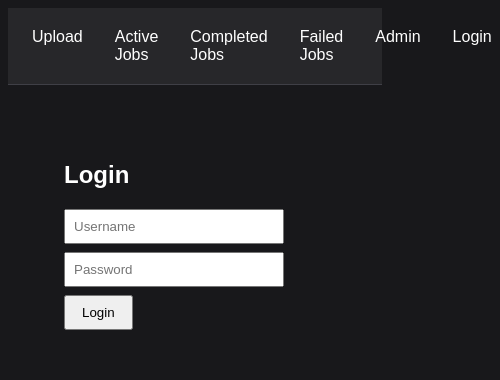
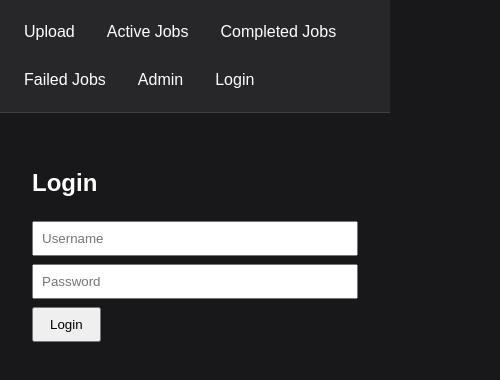
Before and after one commit to buymeagoat/whisper-transcriber, a React (Vite) app in the folder frontend/: page /login in a window 390 px wide. Shown: the top 380 px of the page, 500 px wide, since content can reach past the window. Built offline with nearby package versions, Linux system fonts and the light colour scheme; no server answers.

Commit message:
feat(frontend): add responsive styles

```diff
--- a/frontend/src/components/Layout.jsx
+++ b/frontend/src/components/Layout.jsx
@@ -20,6 +20,7 @@ export default function Layout({ children }) {
           display: "flex",
           gap: "1rem",
           borderBottom: "1px solid #3f3f46",
+          flexWrap: "wrap",
         }}
       >
         <Link to={ROUTES.UPLOAD} style={linkStyle}>
@@ -47,7 +48,7 @@ export default function Layout({ children }) {
           </Link>
         )}
       </nav>
-      <main style={{ padding: "1.5rem" }}>{children}</main>
+      <main className="page-content">{children}</main>
     </div>
   );
 }
--- a/frontend/src/components/PageContainer.jsx
+++ b/frontend/src/components/PageContainer.jsx
@@ -4,9 +4,12 @@ export default function PageContainer({ style = {}, children }) {
   const containerStyle = {
     backgroundColor: "#18181b",
     color: "white",
-    padding: "2rem",
     minHeight: "100vh",
     ...style,
   };
-  return <div style={containerStyle}>{children}</div>;
+  return (
+    <div className="page-content" style={containerStyle}>
+      {children}
+    </div>
+  );
 }
--- a/frontend/src/index.css
+++ b/frontend/src/index.css
@@ -0,0 +1,44 @@
+html {
+  box-sizing: border-box;
+  font-size: 16px;
+}
+*, *::before, *::after {
+  box-sizing: inherit;
+}
+body {
+  margin: 0;
+  font-family: sans-serif;
+  line-height: 1.5;
+  background-color: #18181b;
+  color: #fff;
+}
+
+.page-content {
+  padding: 1rem;
+}
+@media (min-width: 640px) {
+  .page-content {
+    padding: 2rem;
+  }
+}
+@media (min-width: 1024px) {
+  .page-content {
+    padding: 2rem 3rem;
+  }
+}
+
+nav {
+  flex-wrap: wrap;
+}
+
+@media (max-width: 600px) {
+  table {
+    display: block;
+    overflow-x: auto;
+    white-space: nowrap;
+  }
+}
+
+.upload-file-card {
+  flex: 1 1 260px;
+}
--- a/frontend/src/pages/ActiveJobsPage.jsx
+++ b/frontend/src/pages/ActiveJobsPage.jsx
@@ -26,7 +26,7 @@ export default function ActiveJobsPage() {
   }, []);
 
   return (
-    <div style={{ padding: "1rem" }}>
+    <div className="page-content">
       <h2 style={{ fontSize: "1.25rem", fontWeight: "bold", marginBottom: "1rem" }}>
         ⏳ Active Jobs <span style={{ fontSize: "0.875rem", color: "#a1a1aa" }}>(auto-refreshing every 30s)</span>
       </h2>
--- a/frontend/src/pages/AdminPage.jsx
+++ b/frontend/src/pages/AdminPage.jsx
@@ -163,7 +163,7 @@ useEffect(() => {
   );
 
   return (
-    <div style={{ padding: "2rem", color: "white", backgroundColor: "#18181b", minHeight: "100vh" }}>
+    <div className="page-content" style={{ color: "white", backgroundColor: "#18181b", minHeight: "100vh" }}>
       <h2 style={{ fontSize: "1.875rem", marginBottom: "1rem" }}>Admin Controls</h2>
             {/* NEW stats read-out */}
       {stats && (
--- a/frontend/src/pages/FailedJobsPage.jsx
+++ b/frontend/src/pages/FailedJobsPage.jsx
@@ -42,12 +42,10 @@ export default function FailedJobsPage() {
   }
 
   return (
-    <div style={{
-      backgroundColor: "#18181b",
-      color: "white",
-      padding: "2rem",
-      minHeight: "100vh"
-    }}>
+    <div
+      className="page-content"
+      style={{ backgroundColor: "#18181b", color: "white", minHeight: "100vh" }}
+    >
       <h2 style={{
         fontSize: "1.875rem",
         fontWeight: "bold",
--- a/frontend/src/pages/LoginPage.jsx
+++ b/frontend/src/pages/LoginPage.jsx
@@ -28,7 +28,7 @@ export default function LoginPage() {
   };
 
   return (
-    <div style={{ padding: "2rem" }}>
+    <div className="page-content" style={{ maxWidth: "400px", margin: "0 auto" }}>
       <h2>Login</h2>
       <form onSubmit={handleSubmit} style={{ marginTop: "1rem" }}>
         <div style={{ marginBottom: "0.5rem" }}>
@@ -36,7 +36,7 @@ export default function LoginPage() {
             value={username}
             onChange={(e) => setUsername(e.target.value)}
             placeholder="Username"
-            style={{ padding: "0.5rem", width: "200px" }}
+            style={{ padding: "0.5rem", width: "100%" }}
           />
         </div>
         <div style={{ marginBottom: "0.5rem" }}>
@@ -45,7 +45,7 @@ export default function LoginPage() {
             value={password}
             onChange={(e) => setPassword(e.target.value)}
             placeholder="Password"
-            style={{ padding: "0.5rem", width: "200px" }}
+            style={{ padding: "0.5rem", width: "100%" }}
           />
         </div>
         <button type="submit" style={{ padding: "0.5rem 1rem" }}>Login</button>
--- a/frontend/src/pages/UploadPage.jsx
+++ b/frontend/src/pages/UploadPage.jsx
@@ -100,7 +100,7 @@ const handleNewJob = () => {
   };
 
   return (
-    <div style={{ padding: "1.5rem" }}>
+    <div className="page-content">
       <h2 style={{ fontSize: "1.25rem", fontWeight: "bold" }}>Upload Audio Files</h2>
 
       <input
@@ -112,16 +112,18 @@ const handleNewJob = () => {
         style={{ display: "block", marginTop: "1rem", marginBottom: "1rem" }}
       />
 
-      <div style={{
-        display: "flex",
-        flexWrap: "wrap",
-        gap: "1rem",
-      }}>
+      <div
+        style={{
+          display: "flex",
+          flexWrap: "wrap",
+          gap: "1rem",
+        }}
+      >
         {files.map(({ file, error }, i) => (
           <div
             key={i}
+            className="upload-file-card"
             style={{
-              width: "300px",
               position: "relative",
               padding: "1rem",
               backgroundColor: "#27272a",
```
